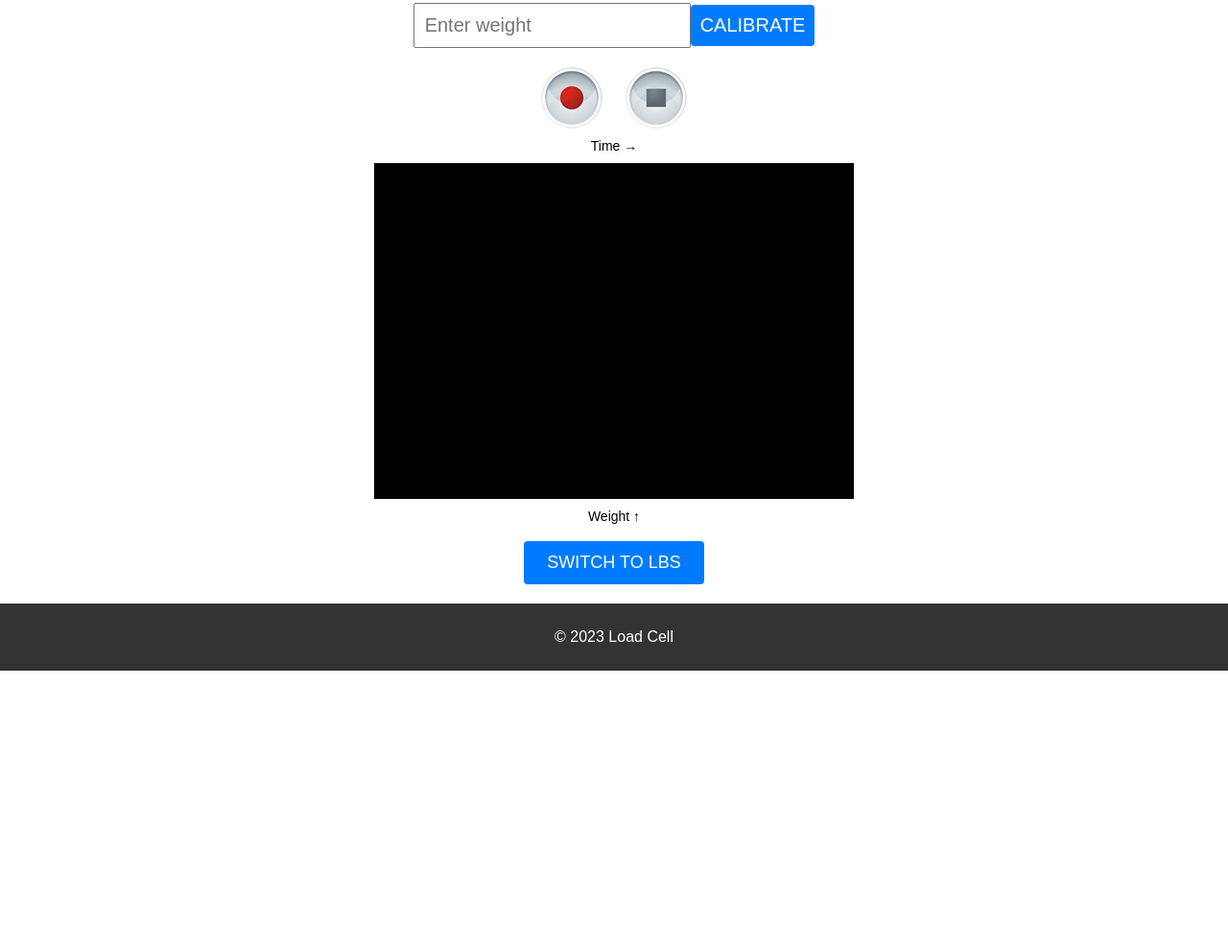
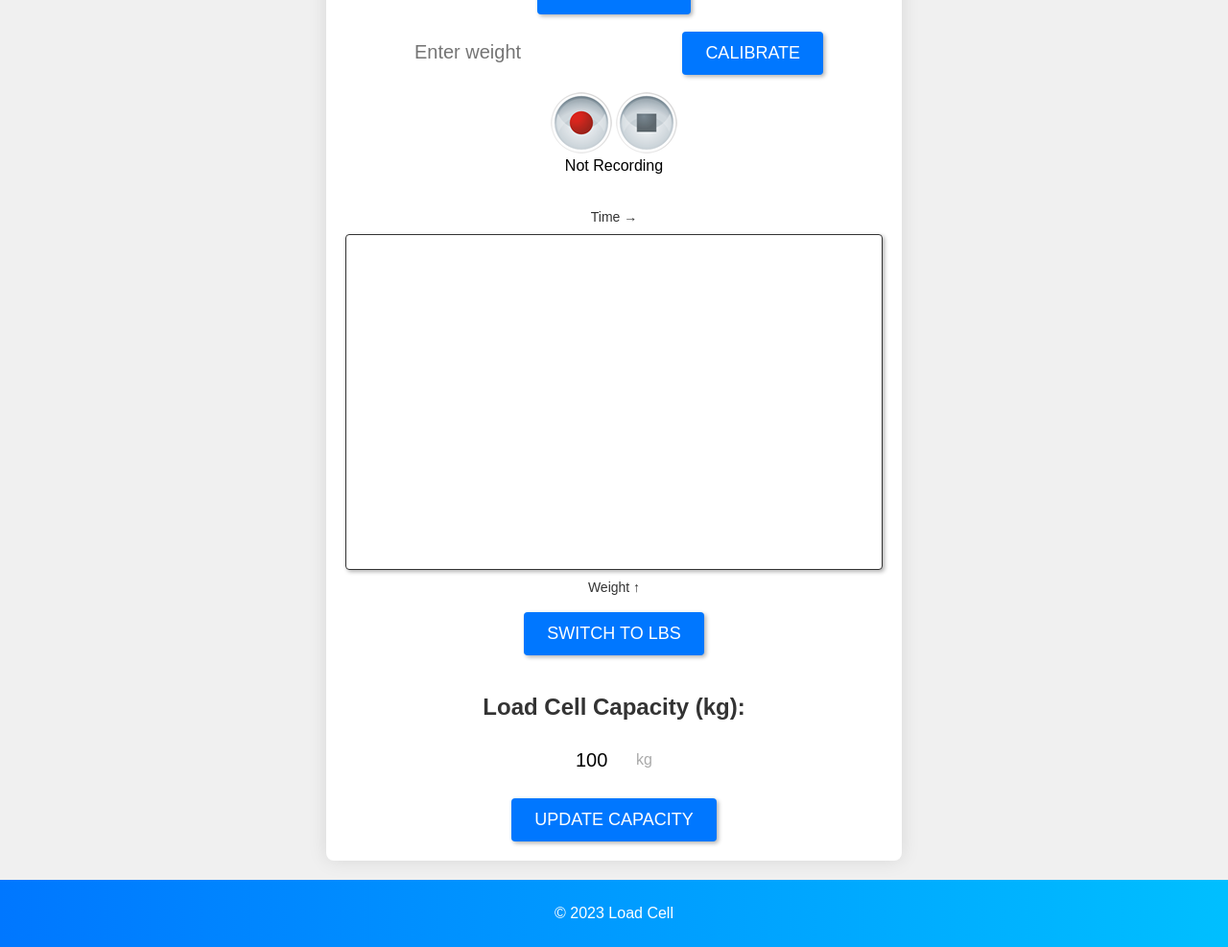
Before and after one commit to JoshMH-91/ESP32-WiFi-Load-Cell-Monitor, a plain HTML site: page ESP32-Load-Cell-Monitor-V1.00/SD/index.html in a window 1280 px wide. Shown: the part 361-1348 px from the top of the page at 96% size. Before the commit the page ends 1060 px from the top, so only its background shows below. Drawn offline with Linux system fonts and the light colour scheme; no server answers.

Commit message:
Update index.html
Updated design and added features

```diff
--- a/ESP32-Load-Cell-Monitor-V1.00/SD/index.html
+++ b/ESP32-Load-Cell-Monitor-V1.00/SD/index.html
@@ -1,27 +1,32 @@
 <!DOCTYPE html>
 <html>
+
 <head>
     <meta charset="utf-8">
     <meta name="viewport" content="width=device-width, initial-scale=1.0">
-  <title>Load Cell</title>
+    <title>Load Cell Dashboard</title>
     <style>
         * {
             box-sizing: border-box;
         }
+
         body {
-      font-family: Arial, sans-serif;
+            font-family: 'Arial', sans-serif;
             margin: 0;
             padding: 0;
             display: flex;
             flex-direction: column;
             min-height: 100vh;
+            background-color: #f0f0f0;
         }
 
         header {
-      background-color: #333;
+            background: linear-gradient(to right, #0077ff, #00bfff);
             color: #fff;
             padding: 10px;
             text-align: center;
+            font-size: 24px;
+			margin-bottom: 20px;
         }
 
         main {
@@ -31,7 +36,11 @@
             align-items: center;
             flex-grow: 1;
             margin: 0 auto;
-      max-width: 500px;
+            max-width: 600px;
+            background-color: #fff;
+            box-shadow: 0px 0px 20px rgba(0, 0, 0, 0.1);
+            border-radius: 8px;
+            padding: 20px;
         }
 
         .content {
@@ -46,14 +55,25 @@
             margin: 10px;
         }
 
-    input[type=text], input[type=submit] {
+        input[type="text"],
+        input[type="number"],
+        input[type="submit"] {
             font-size: 20px;
             padding: 10px;
+            border: none;
+            border-radius: 4px;
         }
 
         h1 {
             font-size: 50px;
             margin-bottom: 20px;
+            color: #fff;
+        }
+
+		h1:not(header h1){
+		    font-size: 50px;
+            margin-bottom: 20px;
+            color: #333;
 		}
 
         input[type="image"] {
@@ -65,75 +85,101 @@
         }
 
         footer {
-      background-color: #333;
+            background: linear-gradient(to right, #0077ff, #00bfff);
             color: #fff;
             padding: 10px;
             text-align: center;
             position: relative;
             margin-top: 20px;
-      width: 100%;
         }
 
-    @media only screen and (max-width: 600px) {
-      .content {
-        max-width: 400px;
-      }
-      h1 {
-        font-size: 36px;
-      }
-      input[type=text], input[type=submit] {
-        font-size: 16px;
-        padding: 8px;
-      }
-      form {
-        margin: 5px;
-      }
-    }
-
-    @media only screen and (max-width: 400px) {
-      .content {
-        max-width: 300px;
-      }
-      h1 {
-        font-size: 30px;
-      }
-      input[type=text], input[type=submit] {
-        font-size: 14px;
-        padding: 6px;
-      }
-      form {
-        margin: 2px;
-      }
-    }
-
-    /* Styles for chart */
-    #weightGraph {
-      border: 1px solid black;
-      width: 100%;
-      max-width: 750px;
-      height: 350px;
-      margin: 10px auto;
-      background-color: black;
-    }
-    .axis-label {
-      text-align: center;
-      color: black;
-      font-size: 14px;
-    }
         .button {
             font-size: 18px;
             padding: 12px 24px;
-	  background-color: #007bff;
+            background-color: #0077ff;
             color: #fff;
             border: none;
             border-radius: 4px;
             cursor: pointer;
             transition: background-color 0.3s ease;
             text-transform: uppercase;
+			box-shadow: 2px 2px 4px rgba(0, 0, 0, 0.3);
         }
 
         .button:hover {
-	  background-color: #0056b3; /* Darker blue on hover */
+            background-color: #0056b3;
+        }
+
+        /* Styles for chart */
+        #weightGraph {
+            border: 1px solid #333;
+			border-radius:  4px;
+            width: 100%;
+            max-width: 800px;
+            height: 350px;
+            margin: 10px auto;
+            background-color: #fff;
+			box-shadow: 2px 2px 4px rgba(0, 0, 0, 0.3);
+        }
+
+        .axis-label {
+            text-align: center;
+            color: #333;
+            font-size: 14px;
+        }
+
+        .capacity-section {
+            text-align: center;
+            margin-top: 20px;
+        }
+
+        .capacity-section h2 {
+            font-size: 24px;
+            color: #333;
+        }
+
+        #capacity {
+            font-size: 20px;
+            padding: 10px;
+            width: 100px;
+        }
+
+        .update-button {
+            font-size: 18px;
+            padding: 12px 24px;
+            background-color: #0077ff;
+            color: #fff;
+            border: none;
+            border-radius: 4px;
+            cursor: pointer;
+            transition: background-color 0.3s ease;
+            text-transform: uppercase;
+			box-shadow: 2px 2px 4px rgba(0, 0, 0, 0.3);
+        }
+
+        .update-button:hover {
+            background-color: #0056b3;
+        }
+
+		.input-container {
+			position: relative;
+			display: inline-block;
+		}
+
+		#capacity {
+			padding-right: 30px; /* Adjust as needed */
+		}
+
+		.unit-label {
+			position: absolute;
+			right: 10px; /* Adjust as needed */
+			top: 0;
+			bottom: 0;
+			margin: auto;
+			height: 20px; /* Adjust as needed */
+			line-height: 20px; /* Adjust as needed */
+			color: #aaa; /* Adjust as needed */
+			pointer-events: none;
 		}
     </style>
 
@@ -145,7 +191,7 @@
 
         function updateWeight() {
             var xhttp = new XMLHttpRequest();
-	  xhttp.onreadystatechange = function() {
+            xhttp.onreadystatechange = function () {
                 if (this.readyState == 4 && this.status == 200) {
                     var weight = parseFloat(this.responseText);
                     var weightDisplay;
@@ -198,7 +244,7 @@
             ctx.fillStyle = 'black';
             ctx.fillRect(0, 0, width, height);
 
-      ctx.strokeStyle = 'rgba(255, 255, 255, 0.05)';
+            ctx.strokeStyle = 'rgba(105, 105, 105, 0.2)';
             ctx.beginPath();
             for (let i = 0; i < width; i += width / 10) {
                 ctx.moveTo(i, 0);
@@ -212,8 +258,8 @@
         }
 
         function drawData(ctx, width, height) {
-      ctx.strokeStyle = 'green';
-      ctx.fillStyle = 'green';
+            ctx.strokeStyle = 'rgb(0,86,179)';
+            ctx.fillStyle = 'rgb(0,86,179)';
             ctx.beginPath();
 
             if (weightData.length > 1) {
@@ -239,32 +285,119 @@
             ctx.fillText('Max: ' + (isKilograms ? maxWeight : maxWeight * 2.20462) + (isKilograms ? ' kg' : ' lbs'), 5, 12); // Display as kilograms or pounds
             ctx.fillText('Min: 0 ' + (isKilograms ? 'kg' : 'lbs'), 5, height - 5); // Display as kilograms or pounds
         }
+
+        function updateCapacity() {
+            var capacityInput = document.getElementById('capacity');
+            var newCapacity = parseFloat(capacityInput.value);
+
+            if (!isNaN(newCapacity)) {
+                maxWeight = newCapacity;
+                updateWeight();
+            } else {
+                alert('Please enter a valid capacity.');
+            }
+        }
+
+		// Function for Tare
+        function tare() {
+            var xhttp = new XMLHttpRequest();
+            xhttp.onreadystatechange = function() {
+                if (this.readyState == 4 && this.status == 200) {
+                    // Handle the response here, maybe update the UI
+                }
+            };
+            xhttp.open("POST", "/tare", true);
+            xhttp.send();
+        }
+
+		 // Function for Calibrate
+        function calibrate() {
+            var weight = document.getElementById('calibrateWeight').value;
+
+            // Check if the weight is a valid number and greater than 0
+            if (!weight || isNaN(weight) || parseFloat(weight) <= 0) {
+                alert('Please enter a valid weight greater than 0.');
+                return; // Exit the function if the input is invalid
+            }
+
+            var xhttp = new XMLHttpRequest();
+            xhttp.onreadystatechange = function() {
+                if (this.readyState == 4 && this.status == 200) {
+                    // Handle the response here, maybe update the UI
+                }
+            };
+            xhttp.open("POST", "/calibrate", true);
+            xhttp.setRequestHeader("Content-type", "application/x-www-form-urlencoded");
+            xhttp.send("weight=" + weight);
+        }
+
+		//Function to start recording
+		function startRecording() {
+			var xhttp = new XMLHttpRequest();
+			xhttp.onreadystatechange = function() {
+				if (this.readyState == 4 && this.status == 200) {
+					document.getElementById('recordingStatus').innerText = 'Recording';
+				}
+			};
+			xhttp.open("POST", "/recordStart", true);
+			xhttp.send();
+		}
+
+		//Function to stop recording
+		function stopRecording() {
+			var xhttp = new XMLHttpRequest();
+			xhttp.onreadystatechange = function() {
+				if (this.readyState == 4 && this.status == 200) {
+					document.getElementById('recordingStatus').innerText = 'Not Recording';
+				}
+			};
+			xhttp.open("POST", "/recordStop", true);
+			xhttp.send();
+		}
     </script>
+</head>
 
-</head>
 <body>
     <header>
-    <h1>Load Cell</h1>
+        <h1>Load Cell Dashboard</h1>
     </header>
     <main>
         <div class="content">
             <h2>Current Weight:</h2>
             <h1><span id="weight">0.0</span></h1>
             <div class="buttons">
-        <form method="post" action="/tare"><input type="submit" value="Tare" class="button"></form>
-        <form method="post" action="/calibrate"><input type="text" name="weight" placeholder="Enter weight"><input type="submit" value="Calibrate" class="button"></form>
-        <form method="post" action="/recordStart"><input type="image" src="/start.png" alt="Record Start"></form>
-        <form method="post" action="/recordStop"><input type="image" src="/stop.png" alt="Record Stop"></form>
+				<button class="button" onclick="tare()">Tare / Zero</button>
+				<br/>
+				<br/>
+				<input type="text" id="calibrateWeight" placeholder="Enter weight">
+				<button class="button" onclick="calibrate()">Calibrate</button>
+				<br/>
+				<br/>
+				<img src="/start.png" alt="Record Start" onclick="startRecording()" style="cursor: pointer;">
+				<img src="/stop.png" alt="Record Stop" onclick="stopRecording()" style="cursor: pointer;">
+				<br/>
+				<div id="recordingStatus">Not Recording</div>
+				<br/>
+				<br/>
             </div>
         </div>
         <div class="axis-label">Time →</div>
         <canvas id="weightGraph"></canvas>
         <div class="axis-label">Weight ↑</div>
-	<br/>
+        <br />
         <button id="unitToggleBtn" onclick="toggleUnit()" class="button">Switch to lbs</button>
+        <div class="capacity-section">
+            <h2>Load Cell Capacity (kg):</h2>
+            <div class="input-container">
+				<input type="number" id="capacity" value="100">
+				<label for="capacity" class="unit-label">kg</label>
+			</div>
+			<br />
+            <br />
+            <center><button onclick="updateCapacity()" class="update-button">Update Capacity</button></center>
+        </div>
     </main>
     <footer>
         <p>&copy; 2023 Load Cell</p>
     </footer>
 </body>
-</html>
```
Lines whose indentation alone changed are shown as unchanged.
